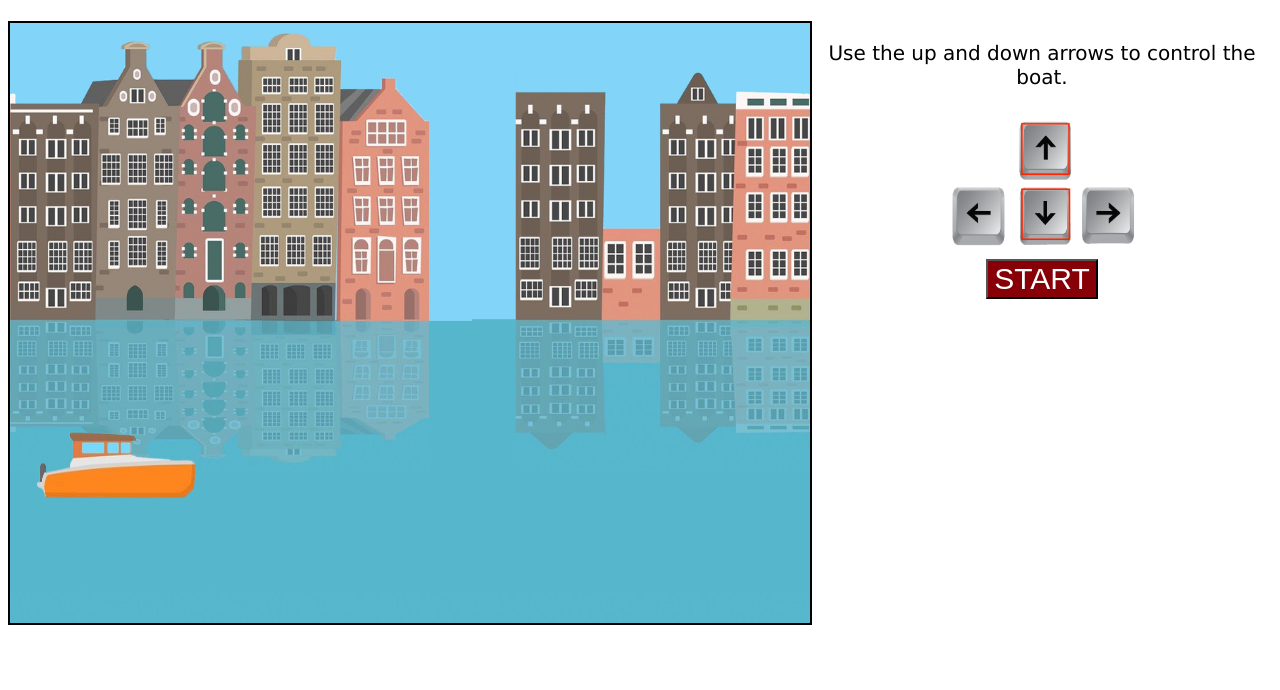
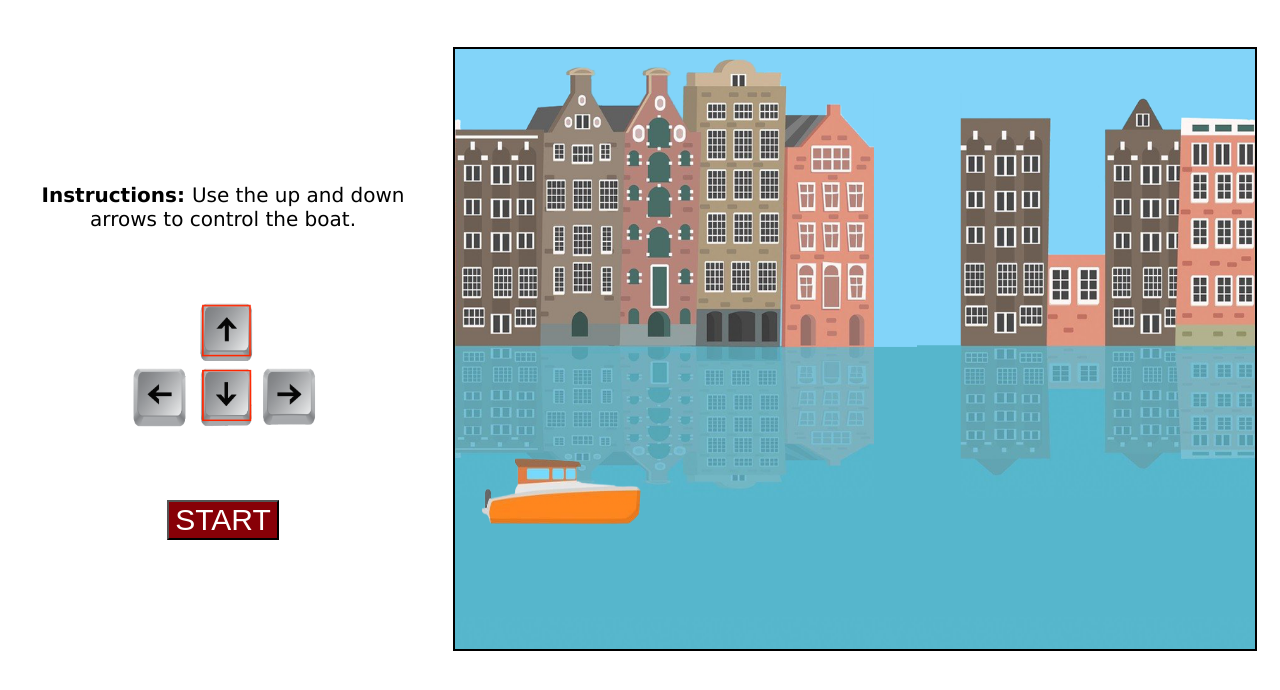
Before and after one commit to camilamboaventura/Amsterdam-Boat-Ride---The-game, a plain HTML site: page index.html in a window 1280 px wide. Both pictures are taken after a click on the button "START". Shown: the part 66-756 px from the top of the page. Drawn offline with Linux system fonts and the light colour scheme.

Commit message:
first obstacle was created

```diff
--- a/index.html
+++ b/index.html
@@ -1,5 +1,6 @@
 <!DOCTYPE html>
 <html lang="en">
+
 <head>
     <meta charset="UTF-8" />
     <meta name="viewport" content="width=device-width, initial-scale=1.0" />
@@ -7,6 +8,7 @@
     <link rel="stylesheet" href="styles/style.css" />
     <title>Race Boat</title>
 </head>
+
 <body>
     <!-- título -->
 
@@ -16,22 +18,27 @@
 
 
     <section>
-    <div id="game-board">
-      <canvas id="canvas-board" width="800" height="600"></canvas>
+
+        <div class="container">
+            <div>
+                <p class="instruction"><strong>Instructions: </strong>Use the up and down arrows to control the boat.
+                </p>
+
             </div>
-
-<div class="instruction-info">
             <div>
-        <p class="instruction">Use the up and down arrows to control the boat.</p>
                 <img src="./images/keyboard_arrow.png" alt="" class="arrows-img" />
-
             </div>
             <div>
                 <button id="start-button">START</button>
             </div>
         </div>
+
+        <div id="game-board">
+            <canvas id="canvas-board" width="800" height="600"></canvas>
+        </div>
     </section>
 
     <script type="text/javascript" src="js/index.js"></script>
 </body>
+
 </html>
--- a/js/index.js
+++ b/js/index.js
@@ -19,8 +19,8 @@ class GameObject {
       this.y = this.height + 160;
     }
 
-    if (this.y >= canvas.height - this.height) {
-      this.y = canvas.height - this.height;
+    if (this.y >= canvas.height - (this.height - 10)) {
+      this.y = canvas.height - (this.height - 10);
     }
 
     this.x += this.speedX;
@@ -49,11 +49,13 @@ class BackgroundImage extends GameObject {
 }
 
 class Game {
-  constructor(background, player) {
+  constructor(background, player, boatObstacleImg) {
     this.background = background;
     this.player = player;
+    this.boatObstacleImg = boatObstacleImg;
     this.frames = 0;
     this.animationID;
+    this.obstacles = [];
   }
 
   start = () => {
@@ -69,7 +71,35 @@ class Game {
     this.player.updatePosition();
     this.player.draw();
 
+    this.updateObstacles();
+
     this.animationID = requestAnimationFrame(this.updateGame);
+  };
+
+  updateObstacles = () => {
+    this.frames++;
+
+    for (let i = 0; i < this.obstacles.length; i++) {
+      this.obstacles[i].updatePosition();
+      this.obstacles[i].draw();
+    }
+
+    if (this.frames % 240 === 0) {
+      const originX = 500;
+
+      const minY = 300;
+      const maxY = 580;
+      const randomY = Math.floor(Math.random() * (maxY - minY + 1)) + minY;
+
+      const obstacle = new GameObject(
+        originX,
+        randomY,
+        150,
+        60,
+        this.boatObstacleImg
+      );
+      this.obstacles.push(obstacle);
+    }
   };
 
   clear = () => {
@@ -78,11 +108,15 @@ class Game {
 }
 
 function startGame() {
+  //instanciando as imagens
   const bgImg = new Image();
   bgImg.src = "./images/amsterdam_canal3.png";
 
   const boatPlayer = new Image();
   boatPlayer.src = "./images/boat_player2.png";
+
+  const boatObstacle = new Image();
+  boatObstacle.src = "./images/boat_obstacle.png";
 
   const backgroundImage = new BackgroundImage(
     0,
@@ -92,11 +126,13 @@ function startGame() {
     bgImg
   );
 
+  //   const boatobstacle = new GameObject(canvas.width, canvas.height, 150, 60, obstacle1)
   const player = new GameObject(canvas.width - 780, 390, 170, 100, boatPlayer);
-  const game = new Game(backgroundImage, player);
+  const game = new Game(backgroundImage, player, boatObstacle);
 
   game.start();
 
+  //definindo setas para cima e para baixo como teclas para movimentar o barco
   document.addEventListener("keydown", (event) => {
     if (event.code === "ArrowUp") {
       game.player.speedY = -2;
@@ -105,11 +141,13 @@ function startGame() {
     }
   });
 
+  //freiando o barco quando as teclas setas para cima e para baixo não estão pressionadas
   document.addEventListener("keyup", () => {
     game.player.speedY = 0;
   });
 }
 
+//carregando o jogo e iniciando com o botão start
 window.onload = () => {
   document.getElementById("start-button").onclick = () => {
     startGame();
--- a/styles/style.css
+++ b/styles/style.css
@@ -7,18 +7,21 @@ body {
   section {
     display: flex;
     flex-direction: row;
+    justify-content: space-around;
   }
 
-.instruction-info {
+.container {
+    width: 400px;
     display: flex;
     flex-direction: column;
-
+    align-content: space-around;
+    justify-content: center;
 }
 
  h1 {
-
      font-size: 35px;
      color: black;
+     margin-bottom: 50px;
  }
 
  #canvas-board {
@@ -39,3 +42,11 @@ body {
      background-color: #870007;
      color: #fff;
  }
+
+ .instruction {
+     margin-bottom: 60px;
+ }
+
+ .arrows-img {
+    margin-bottom: 60px;
+ }
```
Lines whose indentation alone changed are shown as unchanged.
